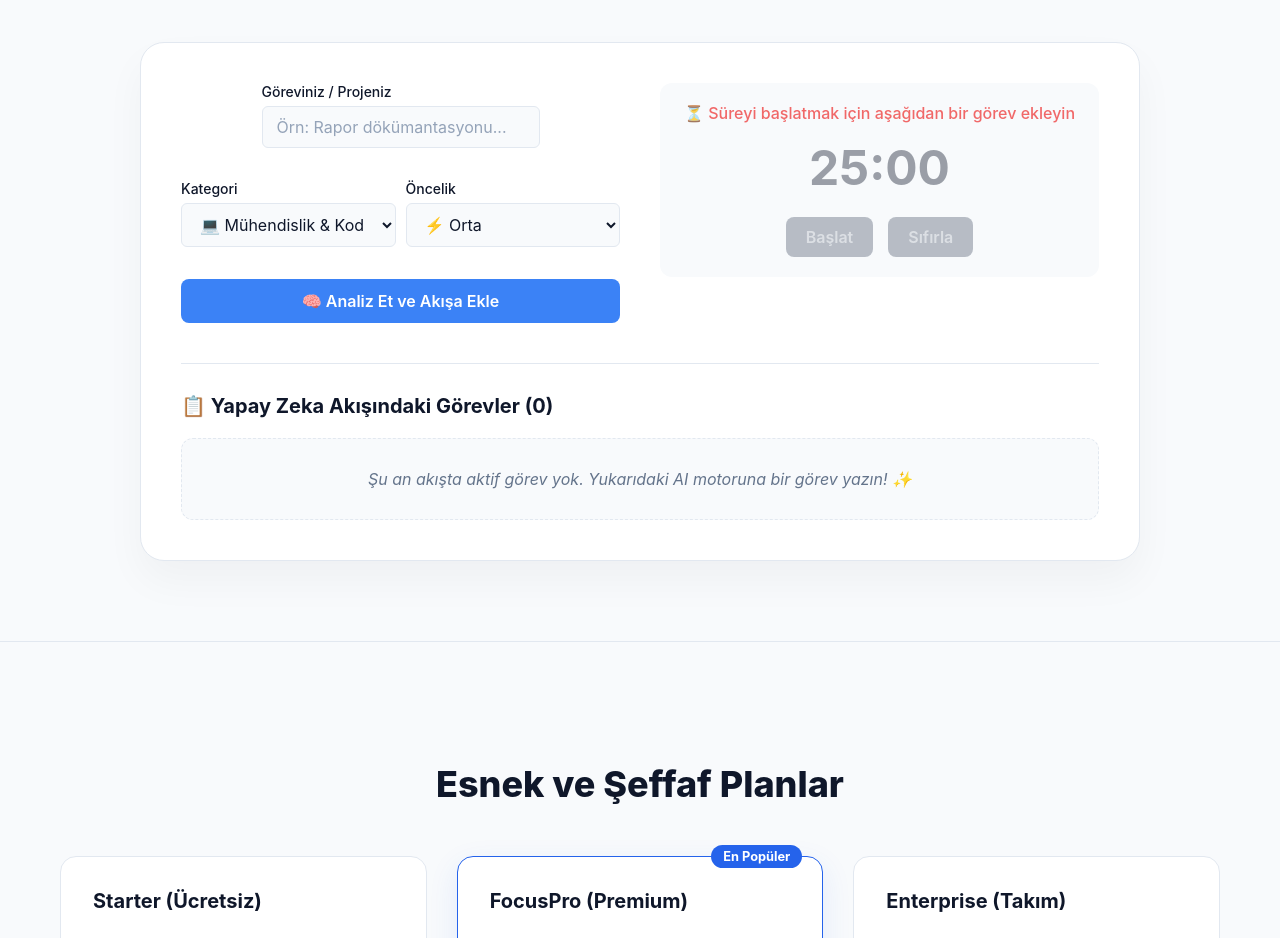
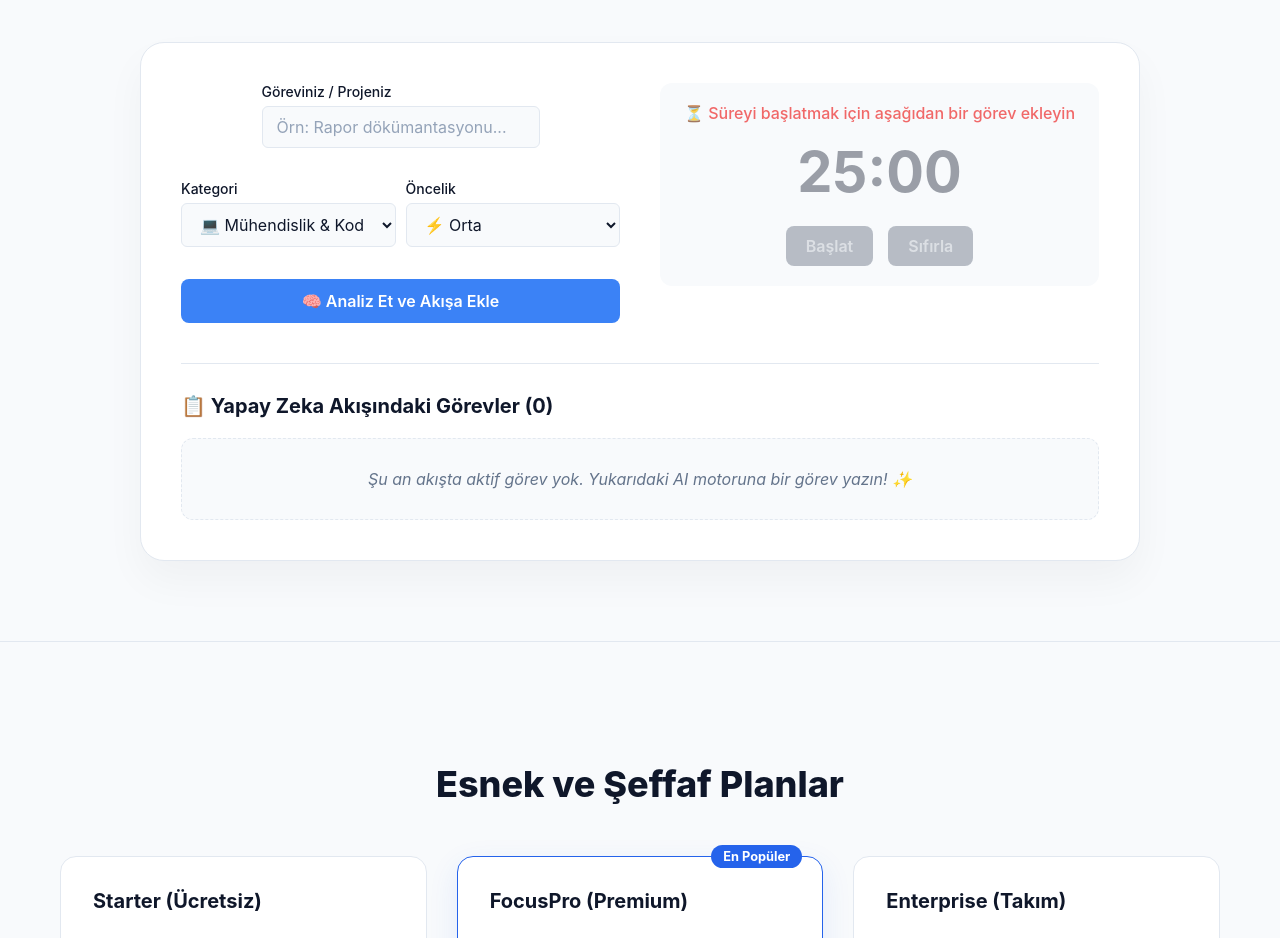
Before and after one commit to sudeafcn/focusflow-project, a React (Vite) app: page / in a window 1280 px wide. Shown: the part 1640-2578 px from the top of the page. Built offline with nearby package versions, Linux system fonts and the light colour scheme.

Commit message:
Güncelleme yapıldı

```diff
--- a/src/components/Timer/Timer.tsx
+++ b/src/components/Timer/Timer.tsx
@@ -2,22 +2,26 @@ import { useState, useEffect } from 'react';
 import '../Button/Button.scss';
 
 interface TimerProps {
-  sessionsLeft: number; // Aktif görevin kalan seans sayısı
-  onSessionComplete: () => void; // Süre bittiğinde tetiklenecek fonksiyon
+  sessionsLeft: number;
+  onSessionComplete: () => void;
 }
 
 export default function Timer({ sessionsLeft, onSessionComplete }: TimerProps) {
+  // Sayaç modunu takip ediyoruz: 'work' (Çalışma) veya 'break' (Mola)
+  const [mode, setMode] = useState<'work' | 'break'>('work');
   const [seconds, setSeconds] = useState(25 * 60);
   const [isActive, setIsActive] = useState(false);
 
-  // Eğer kalan seans 0 ise veya görev silindiyse sayacı durdur ve sıfırla
+  // Görev silinirse veya biterse sayacı sıfırla
   useEffect(() => {
     if (sessionsLeft === 0) {
       setIsActive(false);
+      setMode('work');
       setSeconds(25 * 60);
     }
   }, [sessionsLeft]);
 
+  // Geri sayım ve Modlar arası otomatik geçiş mantığı
   useEffect(() => {
     let interval: any = null;
 
@@ -29,24 +33,42 @@ export default function Timer({ sessionsLeft, onSessionComplete }: TimerProps) {
       setIsActive(false);
       clearInterval(interval);
 
-      // App.tsx'teki görevin seans sayısını 1 düşürmesi için tetikliyoruz
-      onSessionComplete();
-
-      if (sessionsLeft <= 1) {
-        alert("Tebrikler! Bu görevin tüm odaklanma seanslarını tamamladın. 🎉");
+      if (mode === 'work') {
+        // --- ÇALIŞMA BİTTİ, MOLAYA GEÇ ---
+        onSessionComplete(); // Görevin seans sayısını 1 düşür
+        if (sessionsLeft > 1) {
+          alert("Harika! Bir odaklanma seansını tamamladın. Şimdi 5 dakikalık mola zamanı! ☕");
+          setMode('break');
+          setSeconds(5 * 60); // 5 dakika mola
+        } else {
+          alert("Tebrikler! Bu görevin tüm seanslarını başarıyla bitirdin! 🎉");
+          setMode('work');
+          setSeconds(25 * 60);
+        }
       } else {
-        alert("Süre doldu! Bir seansı başarıyla tamamladın. Kısa bir mola ver.");
-        setSeconds(25 * 60); // Yeni seans için süreyi yenile
+        // --- MOLA BİTTİ, ÇALIŞMAYA DÖN ---
+        alert("Mola bitti! Yeni bir odaklanma seansına hazır mısın? 🚀");
+        setMode('work');
+        setSeconds(25 * 60); // 25 dakika çalışma
       }
     }
 
     return () => clearInterval(interval);
-  }, [isActive, seconds, sessionsLeft, onSessionComplete]);
+  }, [isActive, seconds, sessionsLeft, mode, onSessionComplete]);
 
   const toggleTimer = () => setIsActive(!isActive);
+
   const resetTimer = () => {
     setIsActive(false);
+    setMode('work');
     setSeconds(25 * 60);
+  };
+
+  // Kullanıcının manuel olarak Mola veya Çalışma sekmesine geçmesi için
+  const switchMode = (newMode: 'work' | 'break') => {
+    setMode(newMode);
+    setIsActive(false);
+    setSeconds(newMode === 'work' ? 25 * 60 : 5 * 60);
   };
 
   const formatTime = (totalSeconds: number) => {
@@ -58,18 +80,53 @@ export default function Timer({ sessionsLeft, onSessionComplete }: TimerProps) {
   return (
     <div className="timer-container" style={{ textAlign: 'center', padding: '20px', backgroundColor: 'var(--bg-color)', borderRadius: '12px' }}>
 
-      {/* Görev yoksa uyarı ver, varsa o görevin seans sayısını göster */}
       {sessionsLeft === 0 ? (
         <h3 style={{ margin: '0 0 15px 0', fontSize: '1rem', opacity: 0.8, color: '#ef4444', fontWeight: '500' }}>
           ⏳ Süreyi başlatmak için aşağıdan bir görev ekleyin
         </h3>
       ) : (
-        <h3 style={{ margin: '0 0 15px 0', fontSize: '1.2rem', opacity: 0.8, fontWeight: '500' }}>
-          Kalan Seans: {sessionsLeft}
-        </h3>
+        <div style={{ display: 'flex', flexDirection: 'column', alignItems: 'center', gap: '15px', marginBottom: '15px' }}>
+          <h3 style={{ margin: '0', fontSize: '1.2rem', opacity: 0.8, fontWeight: '500' }}>
+            Kalan Seans: {sessionsLeft}
+          </h3>
+
+          {/* --- ÇALIŞMA / MOLA GEÇİŞ BUTONLARI --- */}
+          <div style={{ display: 'flex', gap: '5px', backgroundColor: '#e5e7eb', padding: '4px', borderRadius: '8px' }}>
+            <button
+              onClick={() => switchMode('work')}
+              style={{
+                padding: '6px 16px', borderRadius: '6px', border: 'none', cursor: 'pointer', fontWeight: 'bold', fontSize: '0.9rem',
+                backgroundColor: mode === 'work' ? '#3b82f6' : 'transparent',
+                color: mode === 'work' ? 'white' : '#4b5563',
+                transition: 'all 0.2s'
+              }}
+            >
+              Çalışma
+            </button>
+            <button
+              onClick={() => switchMode('break')}
+              style={{
+                padding: '6px 16px', borderRadius: '6px', border: 'none', cursor: 'pointer', fontWeight: 'bold', fontSize: '0.9rem',
+                backgroundColor: mode === 'break' ? '#10b981' : 'transparent',
+                color: mode === 'break' ? 'white' : '#4b5563',
+                transition: 'all 0.2s'
+              }}
+            >
+              Mola
+            </button>
+          </div>
+        </div>
       )}
 
-      <h2 style={{ fontSize: '3rem', margin: '0 0 20px 0', fontWeight: 'bold', opacity: sessionsLeft === 0 ? 0.4 : 1 }}>
+      {/* Sayaç Metni (Moladayken Yeşil, Çalışırken Normal) */}
+      <h2 style={{
+        fontSize: '3.5rem',
+        margin: '0 0 20px 0',
+        fontWeight: 'bold',
+        opacity: sessionsLeft === 0 ? 0.4 : 1,
+        color: mode === 'break' ? '#10b981' : 'inherit',
+        transition: 'color 0.3s'
+      }}>
         {formatTime(seconds)}
       </h2>
 
@@ -78,7 +135,11 @@ export default function Timer({ sessionsLeft, onSessionComplete }: TimerProps) {
           className="btn"
           onClick={toggleTimer}
           disabled={sessionsLeft === 0}
-          style={{ opacity: sessionsLeft === 0 ? 0.5 : 1, cursor: sessionsLeft === 0 ? 'not-allowed' : 'pointer' }}
+          style={{
+            opacity: sessionsLeft === 0 ? 0.5 : 1,
+            cursor: sessionsLeft === 0 ? 'not-allowed' : 'pointer',
+            backgroundColor: mode === 'break' ? '#10b981' : ''
+          }}
         >
           {isActive ? 'Durdur' : 'Başlat'}
         </button>
```
